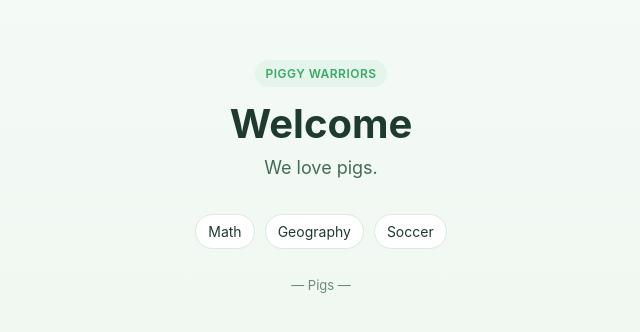
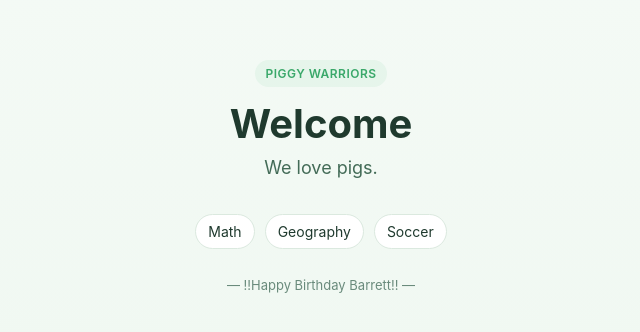
Before and after one commit to decrane/piggywarriors, a plain HTML site: page index.html in a window 1280 px wide. Shown: the part 224-556 px from the top of the page, without its empty margins (319-959 px from the left). Drawn offline with Linux system fonts and the light colour scheme.

Commit message:
Update index.html
adding happy birthday

```diff
--- a/index.html
+++ b/index.html
@@ -91,7 +91,7 @@
             <span class="pill">Geography</span>
             <span class="pill">Soccer</span>
         </div>
-        <footer>— Pigs —</footer>
+        <footer>— !!Happy Birthday Barrett!! —</footer>
     </main>
 </body>
 </html>
```
